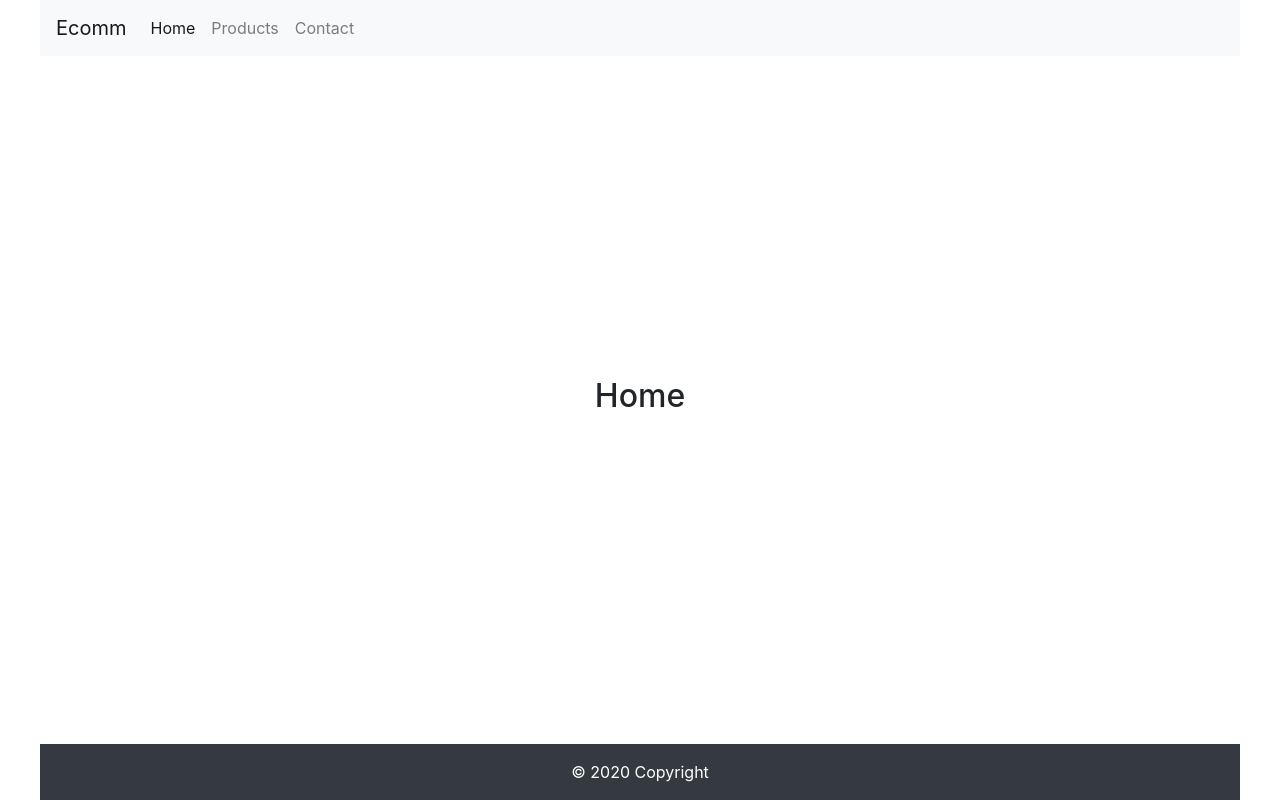
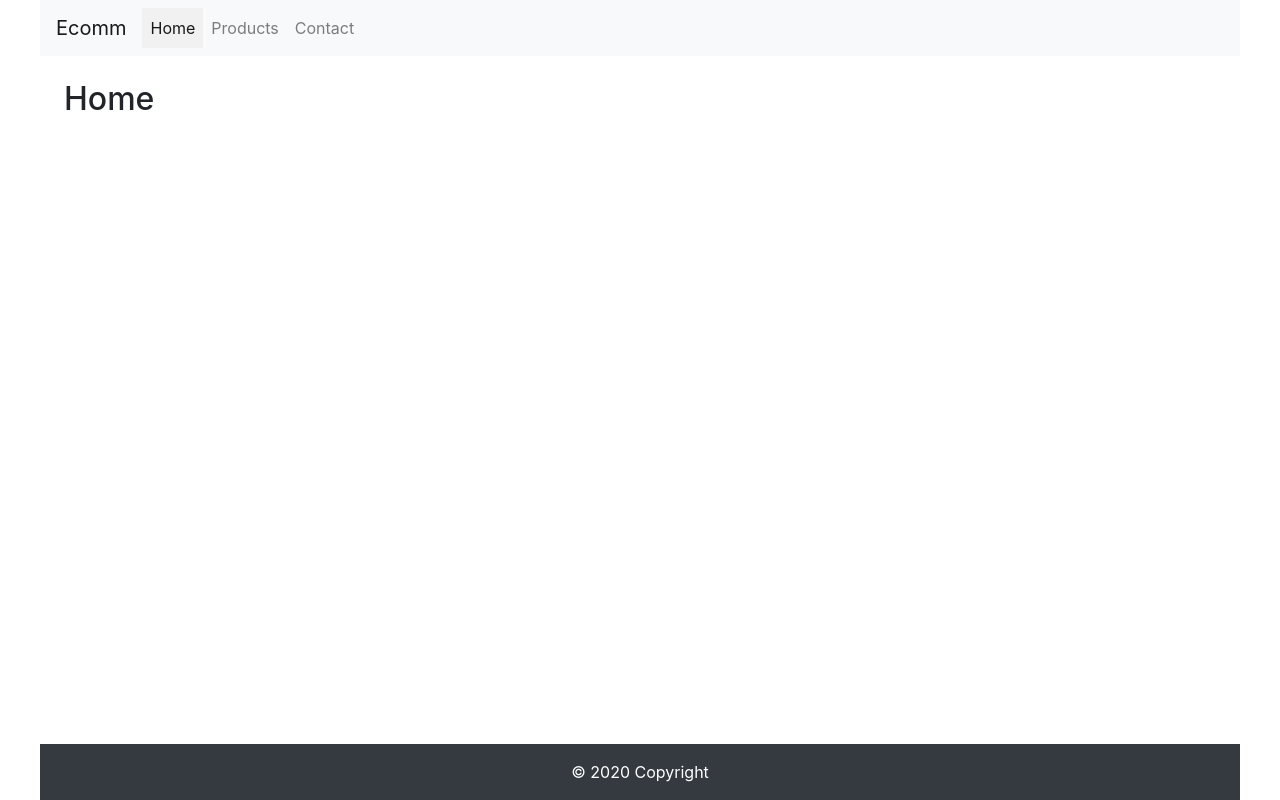
Before and after one commit to karthikeyan91/react-1, a React (Create React App) app in the folder hello/: page / in a window 1280 px wide. Built offline with nearby package versions, Linux system fonts and the light colour scheme.

Commit message:
router working

```diff
--- a/hello/src/App.css
+++ b/hello/src/App.css
@@ -6,3 +6,11 @@
     justify-content: space-between;
     height: 100vh;
 }
+
+.nav-link.active {
+    background-color: #f1f1f1;
+}
+
+.full-height {
+    height: 100vh;
+}
--- a/hello/src/App.js
+++ b/hello/src/App.js
@@ -1,6 +1,6 @@
 import React from 'react';
 import './App.css';
-import {Route, NavLink, HashRouter} from 'react-router-dom'
+import {Route, HashRouter} from 'react-router-dom'
 // import ReactDOM from "react-dom";
 import Header from './basics/Header';
 import Footer from './basics/Footer';
@@ -9,11 +9,16 @@ import Contact from "./basics/Contact";
 
 function App() {
     return (
+        <HashRouter>
             <div className="main" >
                 <Header />
-      <Home />
+                <div className="content p-4 full-height">
+                    <Route exact path="/" component={Home}/>
+                    <Route path="/contact" component={Contact}/>
+                </div>
                 <Footer />
             </div>
+        </HashRouter>
     );
 }
 
--- a/hello/src/basics/Header.js
+++ b/hello/src/basics/Header.js
@@ -1,24 +1,24 @@
 import React from 'react';
-
+import {NavLink} from 'react-router-dom'
 class Header extends React.Component {
   render() {
     return (
       <nav className="navbar navbar-expand-lg navbar-light bg-light">
-        <a className="navbar-brand" href="#">Ecomm</a>
+        <NavLink className="navbar-brand" to="/">Ecomm</NavLink>
         <button className="navbar-toggler" type="button" data-toggle="collapse" data-target="#navbarSupportedContent" aria-controls="navbarSupportedContent" aria-expanded="false" aria-label="Toggle navigation">
           <span className="navbar-toggler-icon"></span>
         </button>
 
         <div className="collapse navbar-collapse" id="navbarSupportedContent">
           <ul className="navbar-nav mr-auto">
-            <li className="nav-item active">
-              <a className="nav-link" href="#">Home <span className="sr-only">(current)</span></a>
+            <li className="nav-item">
+              <NavLink className="nav-link" exact to="/">Home</NavLink>
             </li>
             <li className="nav-item">
-              <a className="nav-link" href="#">Products</a>
+              <NavLink className="nav-link" to="/products">Products</NavLink>
             </li>
             <li className="nav-item">
-              <a className="nav-link" href="/contact">Contact</a>
+              <NavLink className="nav-link" to="/contact">Contact</NavLink>
             </li>
           </ul>
         </div>
--- a/hello/src/basics/Home.js
+++ b/hello/src/basics/Home.js
@@ -3,7 +3,7 @@ import React from 'react';
 class Home extends React.Component {
   render() {
     return (
-        <div className="home text-center pt-4">
+        <div className="home">
             <h2>Home</h2>
         </div>
     );
```
Lines whose indentation alone changed are shown as unchanged.
